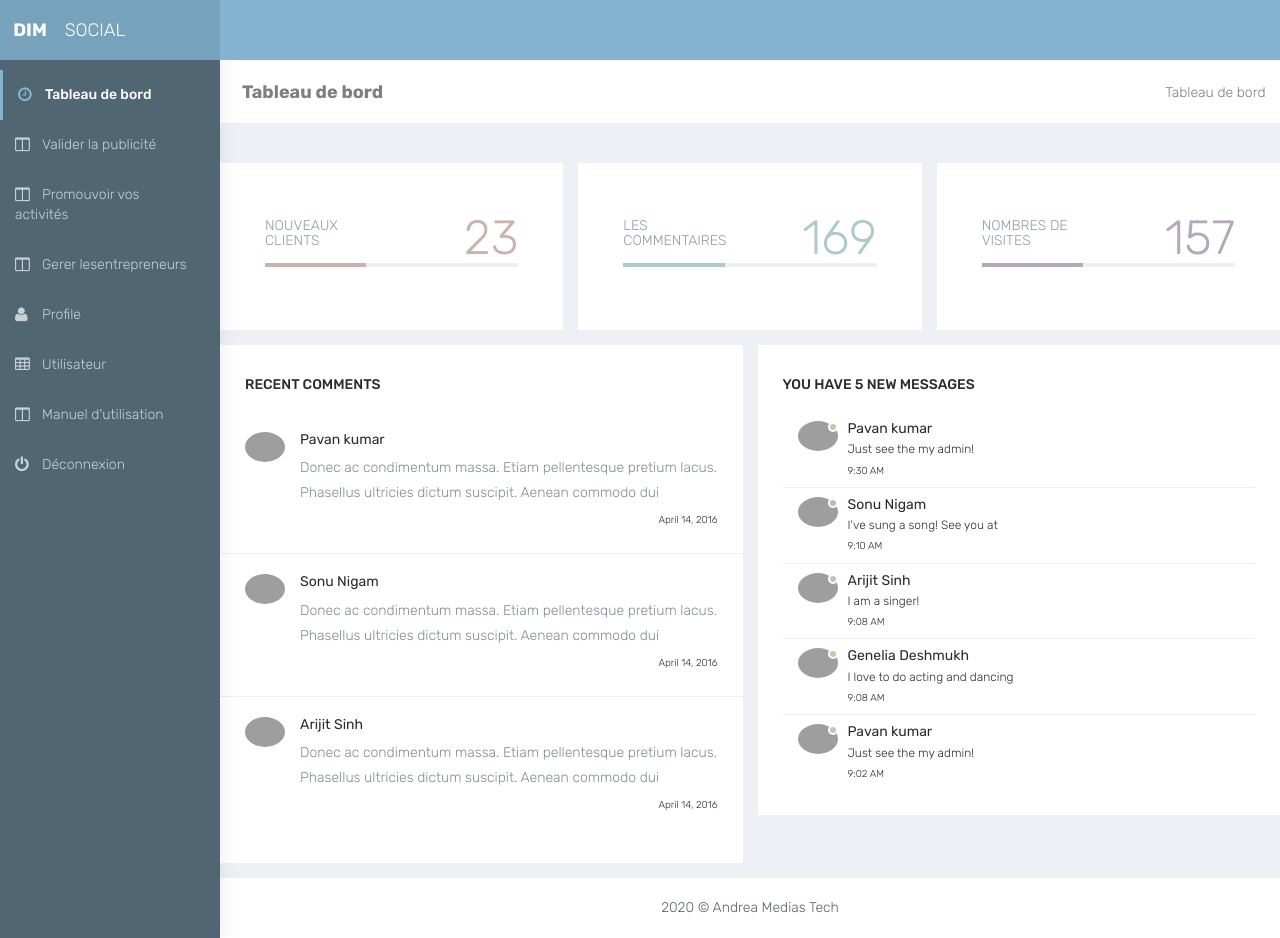
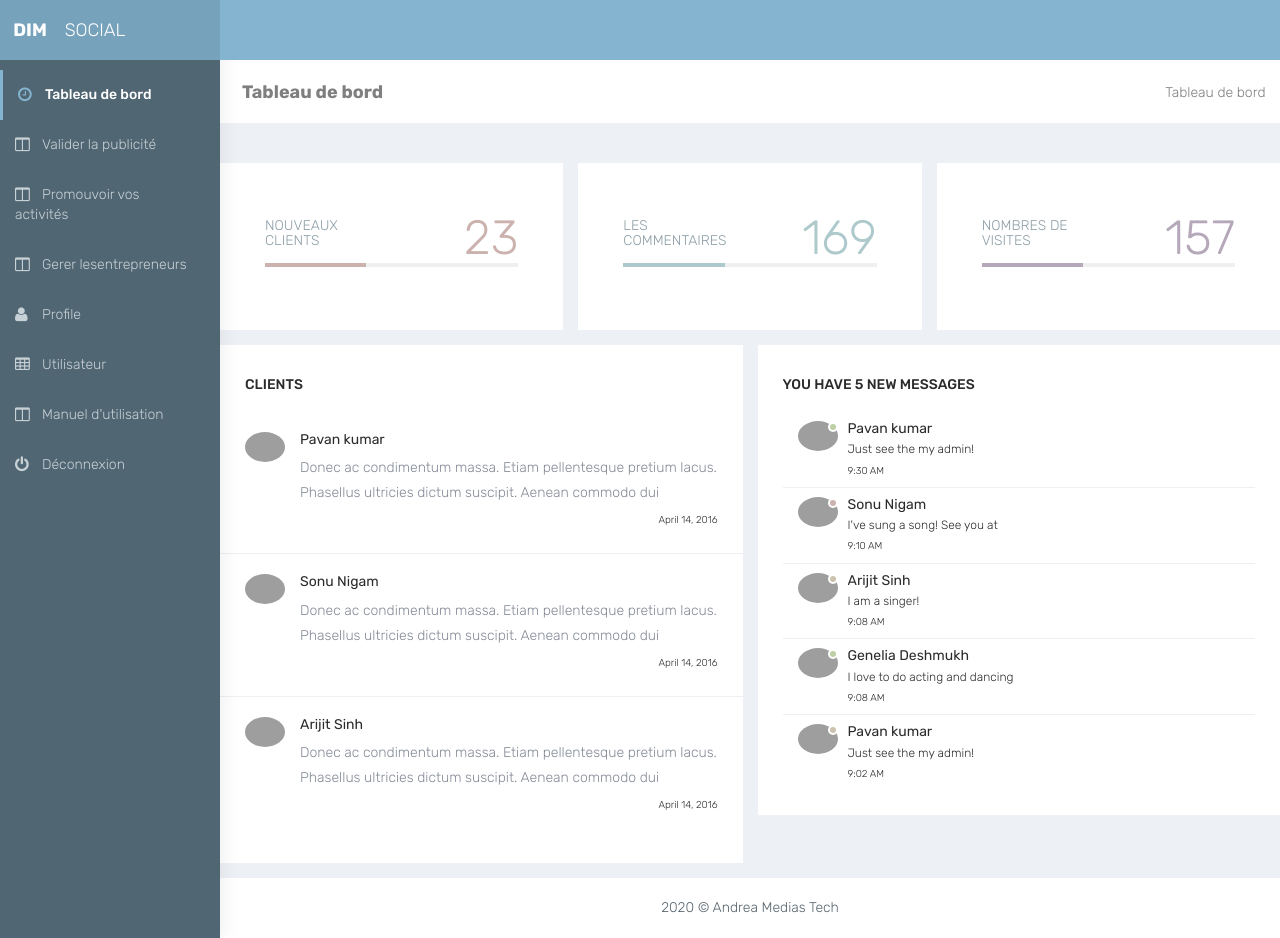
Before and after one commit to patheomwiko/dimsocial, a CodeIgniter app: page /dimsocial/admin in a window 1280 px wide. Run offline with CodeIgniter, Linux system fonts and the light colour scheme; some libraries are stand-ins or nearby versions; grey boxes are pictures that could not be loaded.

Commit message:
moddification admin

```diff
--- a/application/views/admin/index.php
+++ b/application/views/admin/index.php
@@ -195,7 +195,7 @@
                 <div class="row">
                     <div class="col-md-12 col-lg-6 col-sm-12">
                         <div class="white-box">
-                            <h3 class="box-title">Recent Comments</h3>
+                            <h3 class="box-title">CLIENTS</h3>
                             <div class="comment-center">
                                 <div class="comment-body">
                                     <div class="user-img"> <img src="../plugins/images/users/pawandeep.jpg" alt="user" class="img-circle"></div>
```
